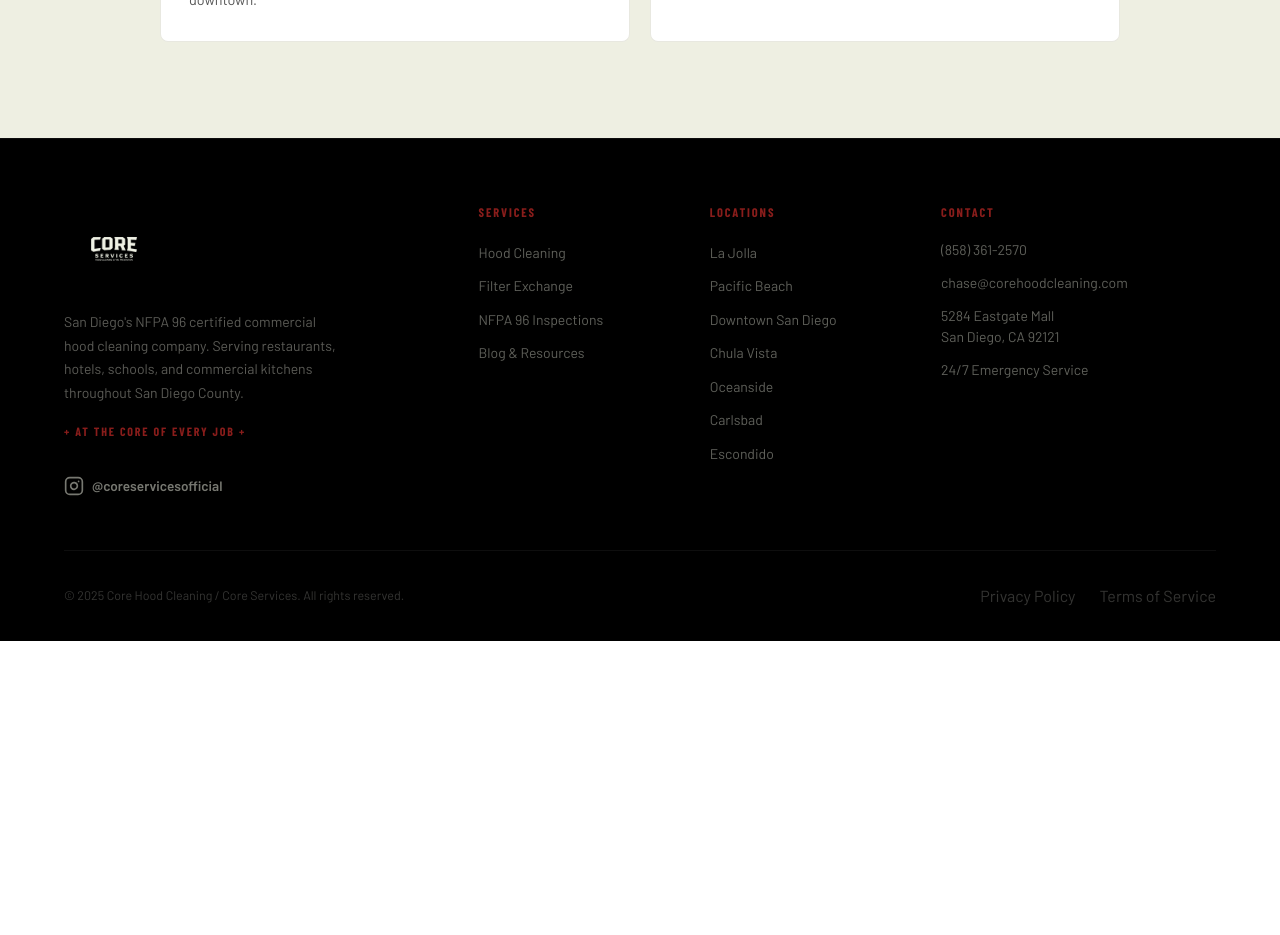
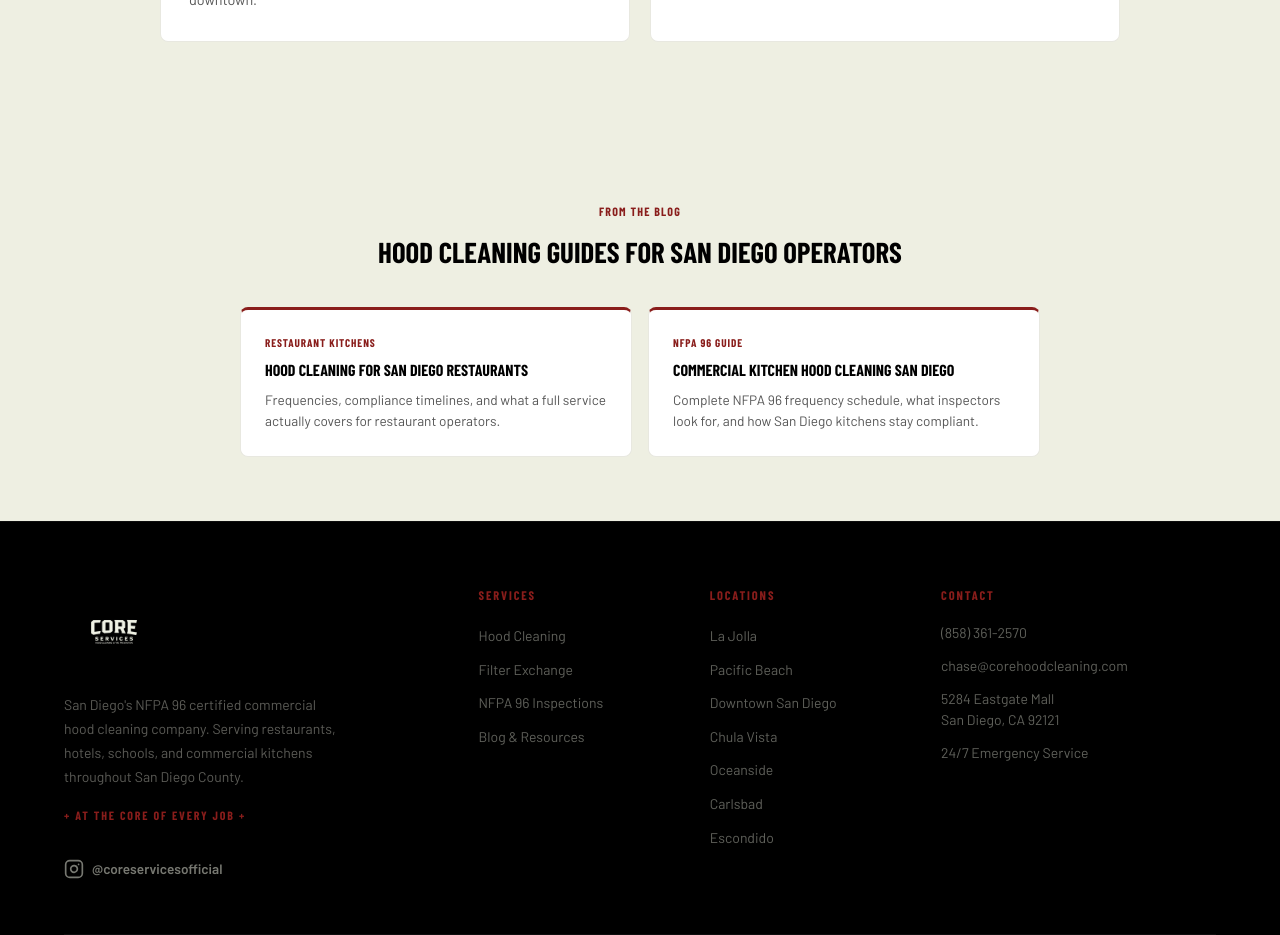
Before and after one commit to corehoodcleaning/core-hood-cleaning-website, a Next.js app: page / in a window 1280 px wide. Shown: the part 8440-9375 px from the top of the page. Before the commit the page ends 9081 px from the top, so only its background shows below. Built offline with nearby package versions, Linux system fonts and the light colour scheme; a web font is replaced by a local one.

Commit message:
SEO fixes: meta update, about CTA, internal links to restaurant blog post

```diff
--- a/src/app/blog/commercial-kitchen-hood-cleaning-san-diego/page.tsx
+++ b/src/app/blog/commercial-kitchen-hood-cleaning-san-diego/page.tsx
@@ -4,8 +4,8 @@ import Nav from '@/components/Nav'
 import Footer from '@/components/Footer'
 
 export const metadata: Metadata = {
-  title: 'Commercial Kitchen Hood Cleaning San Diego: Complete NFPA 96 Guide | Core Hood Cleaning',
-  description: 'Everything San Diego restaurant owners need to know about commercial kitchen hood cleaning — NFPA 96 requirements, cleaning frequency, what a full service covers, and how to pass fire marshal inspections.',
+  title: 'Commercial Kitchen Hood Cleaning San Diego | NFPA 96 Certified | Core Hood Cleaning',
+  description: 'NFPA 96 requires hood cleaning every 3 to 12 months based on cooking type. See the full frequency schedule, what a service actually covers, and how San Diego kitchens stay compliant.',
   alternates: { canonical: 'https://www.corehoodcleaning.com/blog/commercial-kitchen-hood-cleaning-san-diego' },
 }
 
--- a/src/app/page.tsx
+++ b/src/app/page.tsx
@@ -326,6 +326,26 @@ export default function HomePage() {
         </div>
       </section>
 
+      {/* FROM THE BLOG */}
+      <section style={{padding:'64px 0', background:'var(--off-white)'}}>
+        <div className="container">
+          <p style={{fontFamily:'var(--font-display)', fontSize:'0.75rem', fontWeight:800, textTransform:'uppercase', letterSpacing:'0.1em', color:'var(--rust)', marginBottom:'8px', textAlign:'center'}}>From the Blog</p>
+          <h2 style={{fontFamily:'var(--font-display)', fontSize:'clamp(1.4rem,3vw,1.8rem)', fontWeight:900, textTransform:'uppercase', color:'var(--black)', textAlign:'center', marginBottom:'32px'}}>Hood Cleaning Guides for San Diego Operators</h2>
+          <div style={{display:'grid', gridTemplateColumns:'repeat(auto-fit, minmax(260px, 1fr))', gap:'16px', maxWidth:'800px', margin:'0 auto'}}>
+            <Link href="/blog/restaurant-hood-cleaning-san-diego" style={{display:'block', background:'var(--white)', border:'1px solid var(--gray-light)', borderTop:'3px solid var(--rust)', borderRadius:'8px', padding:'24px', textDecoration:'none'}}>
+              <p style={{fontFamily:'var(--font-display)', fontSize:'0.7rem', fontWeight:800, textTransform:'uppercase', letterSpacing:'0.08em', color:'var(--rust)', marginBottom:'8px'}}>Restaurant Kitchens</p>
+              <h3 style={{fontFamily:'var(--font-display)', fontSize:'1rem', fontWeight:900, textTransform:'uppercase', color:'var(--black)', lineHeight:'1.3', marginBottom:'8px'}}>Hood Cleaning for San Diego Restaurants</h3>
+              <p style={{fontSize:'0.85rem', color:'var(--gray-text)', lineHeight:'1.6', margin:0}}>Frequencies, compliance timelines, and what a full service actually covers for restaurant operators.</p>
+            </Link>
+            <Link href="/blog/commercial-kitchen-hood-cleaning-san-diego" style={{display:'block', background:'var(--white)', border:'1px solid var(--gray-light)', borderTop:'3px solid var(--rust)', borderRadius:'8px', padding:'24px', textDecoration:'none'}}>
+              <p style={{fontFamily:'var(--font-display)', fontSize:'0.7rem', fontWeight:800, textTransform:'uppercase', letterSpacing:'0.08em', color:'var(--rust)', marginBottom:'8px'}}>NFPA 96 Guide</p>
+              <h3 style={{fontFamily:'var(--font-display)', fontSize:'1rem', fontWeight:900, textTransform:'uppercase', color:'var(--black)', lineHeight:'1.3', marginBottom:'8px'}}>Commercial Kitchen Hood Cleaning San Diego</h3>
+              <p style={{fontSize:'0.85rem', color:'var(--gray-text)', lineHeight:'1.6', margin:0}}>Complete NFPA 96 frequency schedule, what inspectors look for, and how San Diego kitchens stay compliant.</p>
+            </Link>
+          </div>
+        </div>
+      </section>
+
       {/* FOOTER */}
       <Footer />
     </>
```
Also changed, not shown: src/app/services/hood-cleaning/page.tsx (+14 -0 lines).
